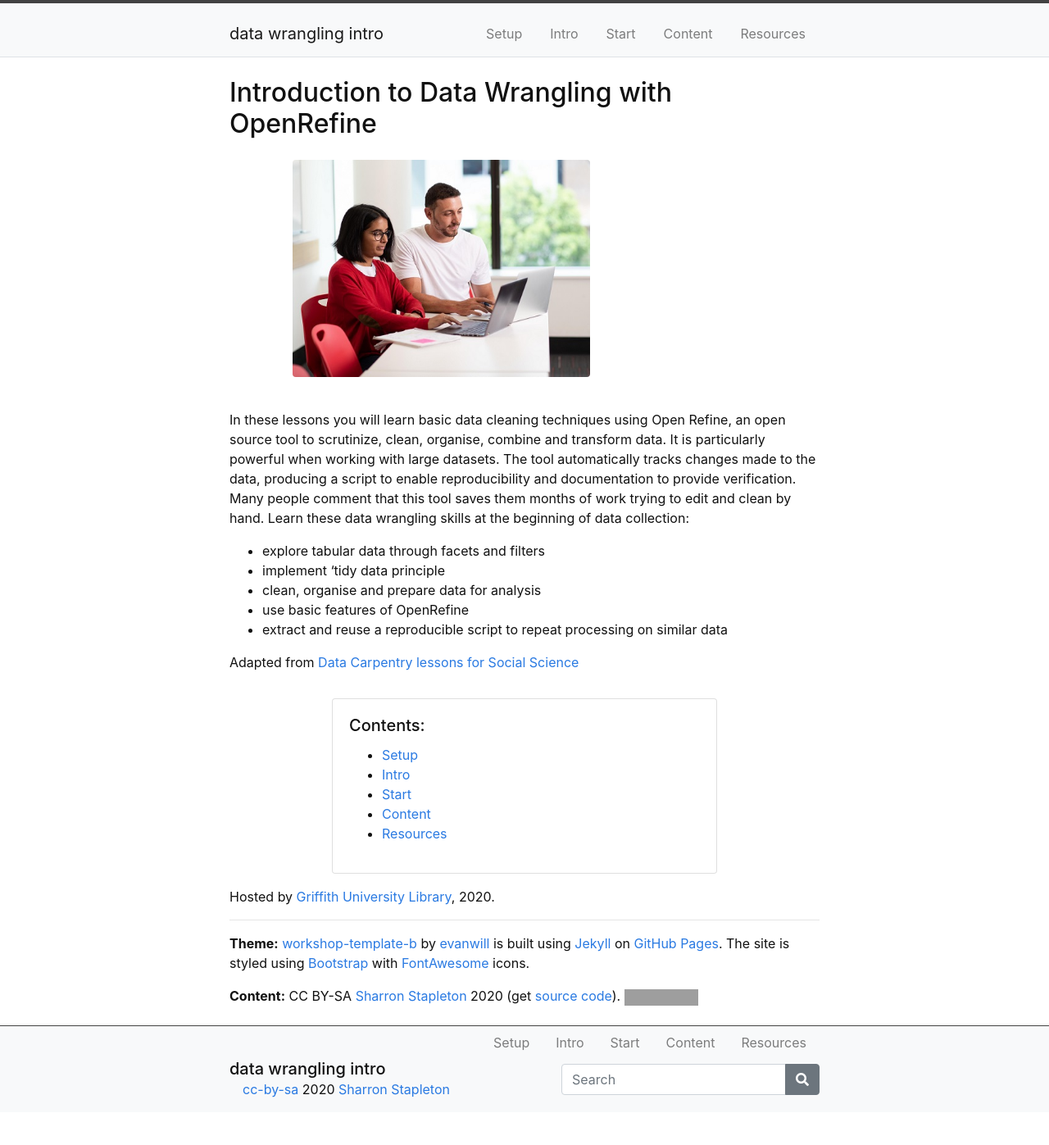
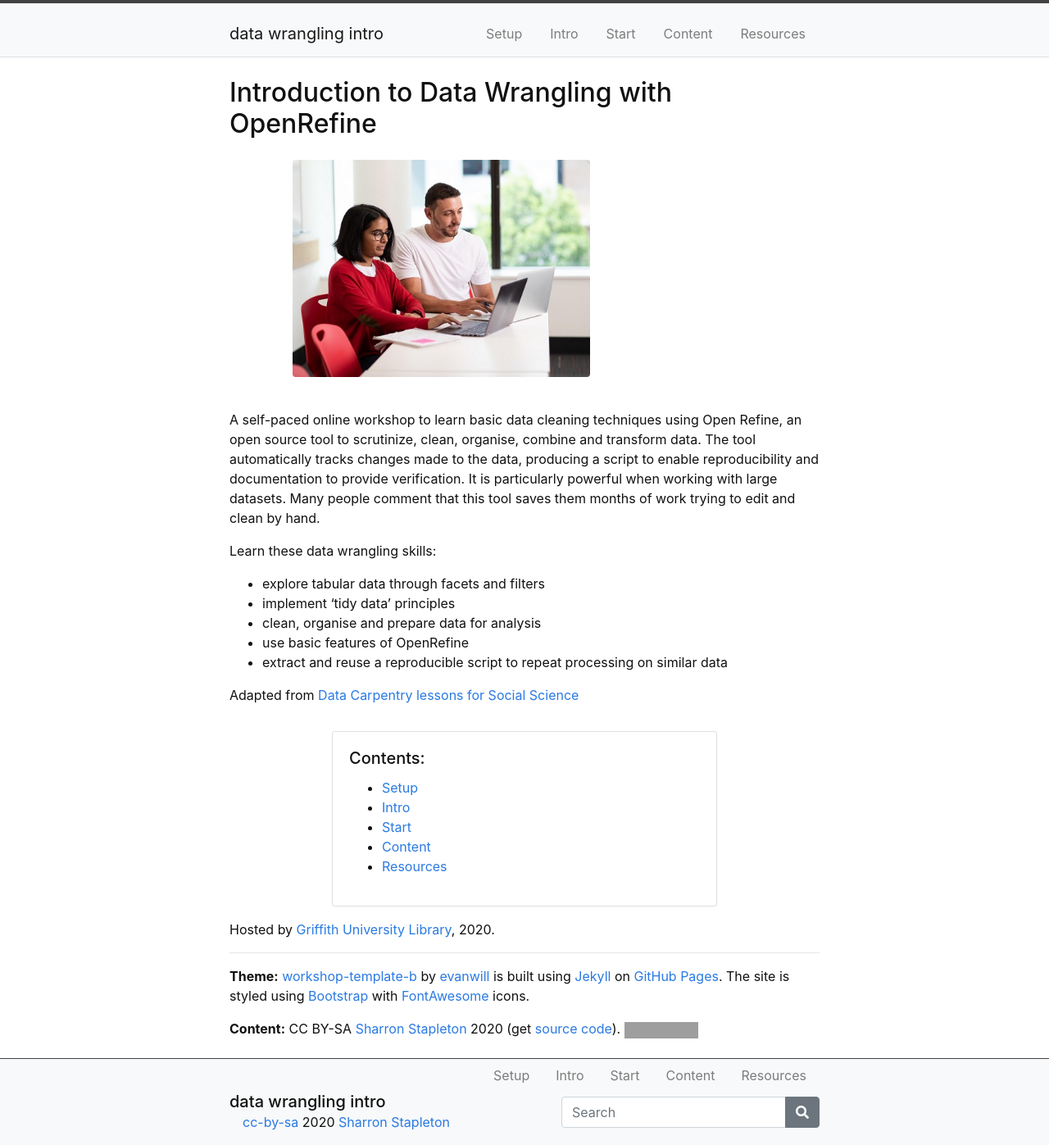
Before and after one commit to GULibrarySandbox/intro-data-wrangle, a Jekyll site: the page built from index.md, in a window 1280 px wide. Shown: the whole page at 82% size. Built offline with Jekyll 4.4.1, drawn with Linux system fonts in a browser that asks for light colours; before the commit the page ends 1357 px from its top, so only the background shows below that; grey boxes are pictures that could not be loaded.

Commit message:
Update index.md

```diff
--- a/index.md
+++ b/index.md
@@ -7,10 +7,11 @@ layout: default
 
 {% include figure.html img="GC_Campus_LM-3181.jpg" alt="intro image here" caption="" width="75%" %}
 
-In these lessons you will learn basic data cleaning techniques using Open Refine, an open source tool to scrutinize, clean, organise, combine and transform data. It is particularly powerful when working with large datasets. The tool automatically tracks changes made to the data, producing a script to enable reproducibility and documentation to provide verification. Many people comment that this tool saves them months of work trying to edit and clean by hand. Learn these data wrangling skills at the beginning of data collection:
+A self-paced online workshop to learn basic data cleaning techniques using Open Refine, an open source tool to scrutinize, clean, organise, combine and transform data. The tool automatically tracks changes made to the data, producing a script to enable reproducibility and documentation to provide verification. It is particularly powerful when working with large datasets. Many people comment that this tool saves them months of work trying to edit and clean by hand.
 
+Learn these data wrangling skills:
 - explore tabular data through facets and filters
-- implement ‘tidy data principle
+- implement ‘tidy data' principles
 - clean, organise and prepare data for analysis
 - use basic features of OpenRefine
 - extract and reuse a reproducible script to repeat processing on similar data
```
